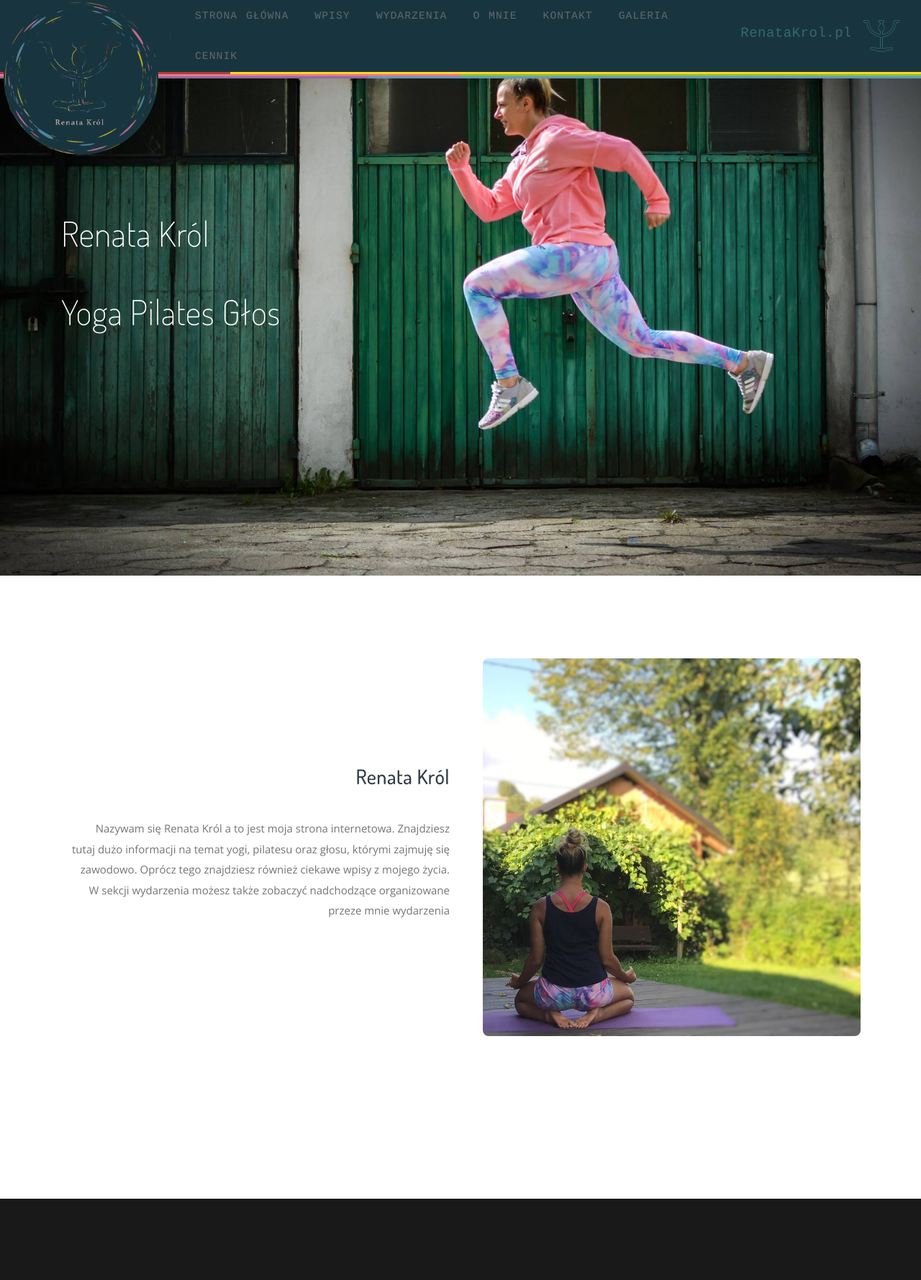
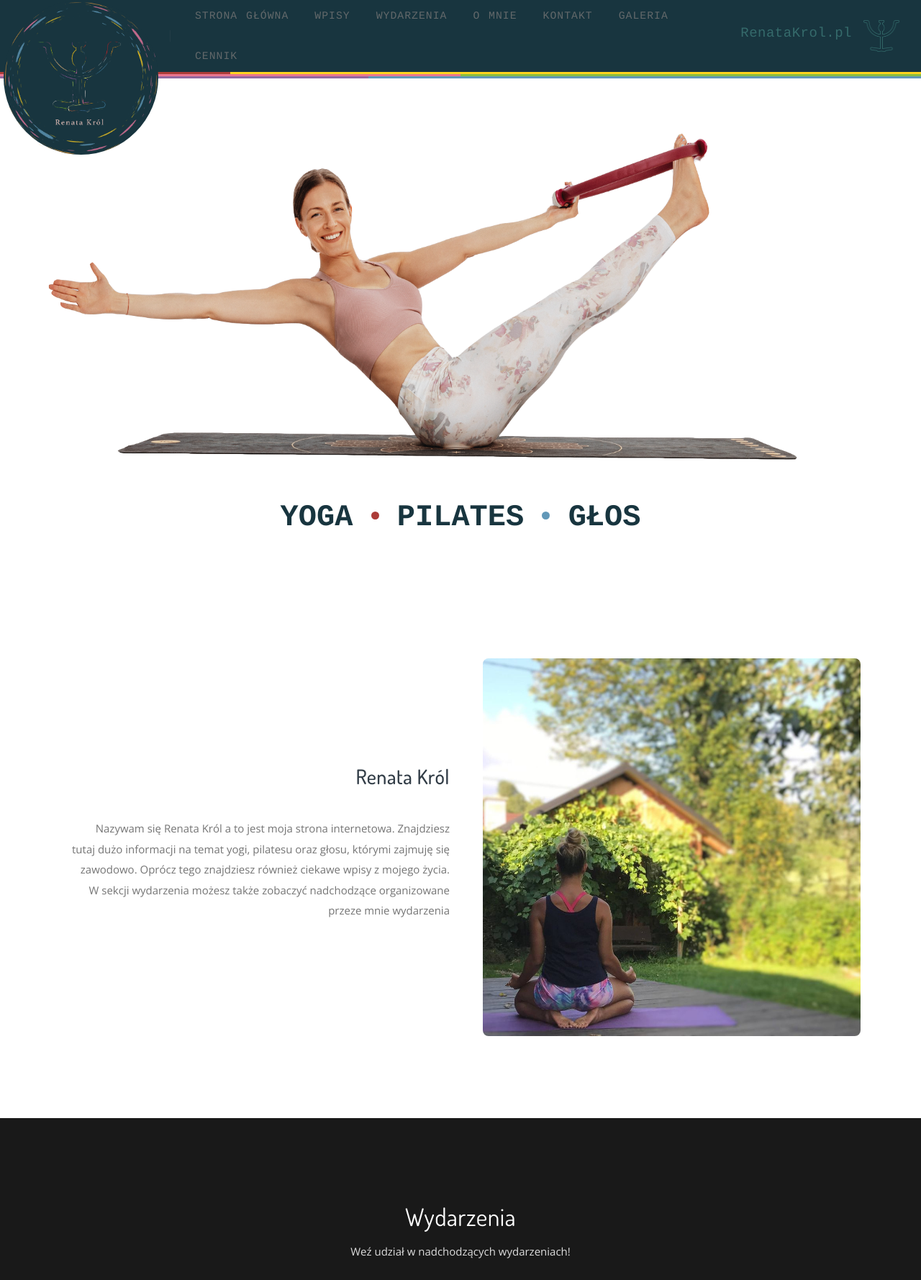
Before and after one commit to wiaderko024/renatakrol.pl, a Django app: template pages/templates/index.html in a window 1280 px wide. Shown: the top 1779 px of the page at 72% size. Run offline with Django 4.2, Linux system fonts and the light colour scheme; the template is opened without the code that fills it, so the values that code supplies are empty; some libraries are stand-ins or nearby versions.

Commit message:
Created header

```diff
--- a/pages/templates/index.html
+++ b/pages/templates/index.html
@@ -6,19 +6,56 @@
         .navbar-open .navbar .nav-navbar>.nav-link {
             color: #757575 !important;
         }
+        .header {
+            background-color: white;
+        }
+        .header-img {
+            position: absolute;
+            bottom: 0;
+            left: 0;
+        }
+        .caption {
+            position: absolute;
+            bottom: 5%;
+            text-align: center;
+            width: 100%;
+            font-family: Courier, monospace;
+            font-size: 42px;
+            font-weight: bold;
+            color: #18353f;
+        }
+        .dot1 {
+            height: 11px;
+            width: 11px;
+            background-color: #ac3c38;
+            border-radius: 50%;
+            display: inline-block;
+            margin-bottom: 0.5rem;
+        }
+        .dot2 {
+            height: 11px;
+            width: 11px;
+            background-color: #6298b8;
+            border-radius: 50%;
+            display: inline-block;
+            margin-bottom: 0.5rem;
+        }
+        @media (max-height: 940px) {
+            .header-img {
+                height: 99%;
+                width: 99%;
+            }
+        }
     </style>
 {% endblock %}
 
 {% block content %}
-    <!-- Header -->
-    <header class="header text-white pt-12 pb-10" style="background-image: url({% static 'img/mainheader.jpeg' %}); min-height: 100vh;">
-      <div class="container">
-        <h2 class="display-4 mt-8">Renata Król</h2>
-        <br>
-        <h2 class="display-4">Yoga Pilates Głos</h2>
-      </div>
-    </header><!-- /.header -->
-
+    <header class="header text-dark" style="padding: 0;">
+        <div style="text-align: center; position: relative; height: 100vh;">
+            <img class="header-img" src="{% static 'img/header_ren.png' %}" alt="...">
+            <div class="caption">YOGA <span class="dot1"></span> PILATES <span class="dot2"></span> GŁOS</div>
+        </div>
+    </header>
 
     <!-- Main Content -->
     <main class="main-content">
@@ -29,6 +66,17 @@
       | Populate the page
       |‒‒‒‒‒‒‒‒‒‒‒‒‒‒‒‒‒‒‒‒‒‒‒‒‒‒‒‒‒‒‒‒‒‒‒‒‒‒‒‒‒‒‒‒‒‒‒‒‒‒‒‒‒‒‒‒‒‒‒‒‒‒‒‒‒‒‒‒‒‒‒‒‒‒
       !-->
+
+    <section class="section py-0">
+        <div data-provide="slider" data-autoplay="true" data-slides-to-show="2" data-css-ease="linear" data-speed="12000" data-autoplay-speed="0" data-pause-on-hover="false">
+            {% for p in photos %}
+            <div class="p-2">
+                <div class="rounded bg-img h-400" style="background-image: url({{ p }})"></div>
+            </div>
+            {% endfor %}
+        </div>
+    </section>
+
       <section class="section">
         <div class="container">
             <div class="container">
@@ -48,15 +96,6 @@
             </div>
         </div>
       </section>
-        <section class="section py-0 mb-9">
-            <div data-provide="slider" data-autoplay="true" data-slides-to-show="2" data-css-ease="linear" data-speed="12000" data-autoplay-speed="0" data-pause-on-hover="false">
-                {% for p in photos %}
-                <div class="p-2">
-                    <div class="rounded bg-img h-400" style="background-image: url({{ p }})"></div>
-                </div>
-                {% endfor %}
-            </div>
-        </section>
 
     <section class="section bg-dark text-white mb-7">
         <div class="container">
@@ -83,7 +122,7 @@
           </div>
 
         </div>
-      </section>
+      </section>4
 
         <section class="section mb-7 text-justify">
             <div class="container" style="font-size: 1.1rem;">
```
Also changed, not shown: pages/static/img/header_ren.png (added).
